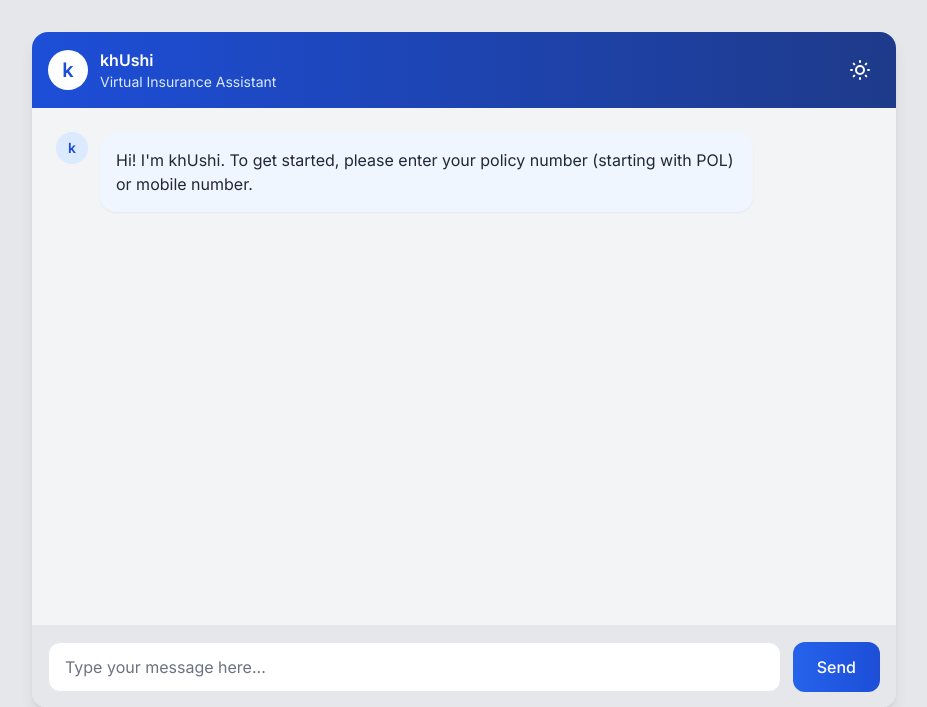
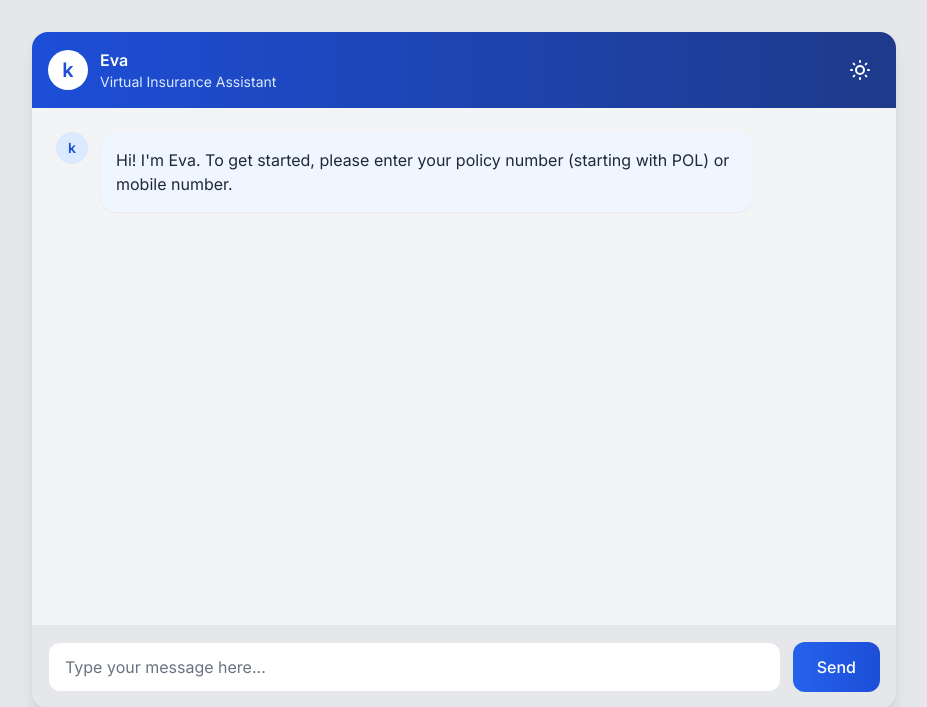
Before and after one commit to imananthu777/ChatBot, a Flask app: page / in a window 1280 px wide. Shown: the top 707 px of the page, without its empty margins (176-1103 px from the left). Run offline with Flask 2, Linux system fonts and the light colour scheme; some libraries are stand-ins or nearby versions.

Commit message:
Update index.html

```diff
--- a/templates/index.html
+++ b/templates/index.html
@@ -3,7 +3,7 @@
 <head>
     <meta charset="UTF-8">
     <meta name="viewport" content="width=device-width, initial-scale=1.0">
-    <title>Life Insurance Web Bot - khUshi</title>
+    <title>Life Insurance Web Bot - Eva</title>
     <script src="https://cdn.tailwindcss.com"></script>
     <link href="https://fonts.googleapis.com/css2?family=Inter:wght@400;500;600&display=swap" rel="stylesheet">
     <script>
@@ -24,7 +24,7 @@
                             <span class="text-blue-700 dark:text-blue-400 text-xl font-bold">k</span>
                         </div>
                         <div>
-                            <h1 class="text-white font-semibold">khUshi</h1>
+                            <h1 class="text-white font-semibold">Eva</h1>
                             <p class="text-blue-100 dark:text-blue-200 text-sm">Virtual Insurance Assistant</p>
                         </div>
                     </div>
@@ -48,7 +48,7 @@
                             <span class="text-blue-700 dark:text-blue-300 text-sm font-bold">k</span>
                         </div>
                         <div class="bg-blue-50 dark:bg-gray-700 rounded-2xl p-4 max-w-[80%] shadow-sm">
-                            <p class="text-gray-800 dark:text-white">Hi! I'm khUshi. To get started, please enter your policy number (starting with POL) or mobile number.</p>
+                            <p class="text-gray-800 dark:text-white">Hi! I'm Eva. To get started, please enter your policy number (starting with POL) or mobile number.</p>
                         </div>
                     </div>
                 </div>
```
